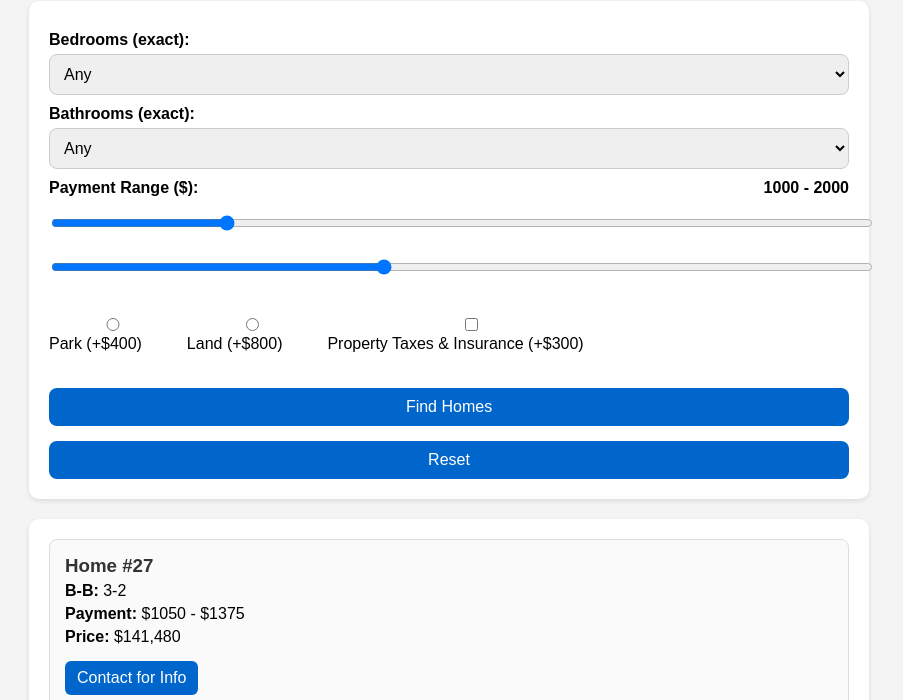
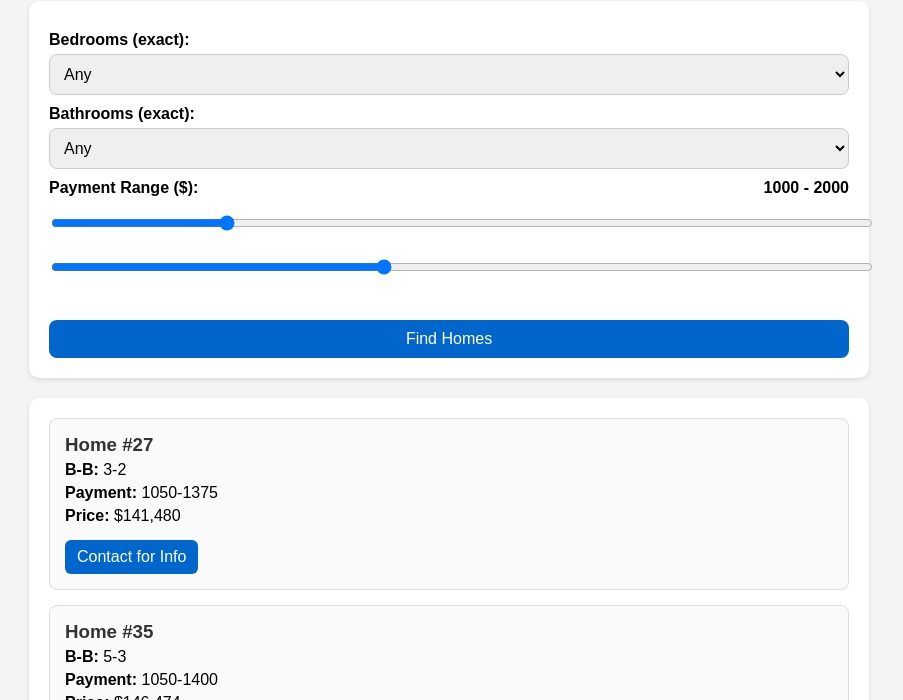
Before and after one commit to FiestaHomes/home-selector, a plain HTML site: page index.html in a window 1280 px wide. Shown: the part 100-800 px from the top of the page, without its empty margins (191-1094 px from the left). Drawn offline with Linux system fonts and the light colour scheme.

Commit message:
Update index.html

```diff
--- a/index.html
+++ b/index.html
@@ -19,8 +19,6 @@ button:hover { background: #004c99; }
 .contact-btn:hover { background:#004c99; }
 .slider-container { margin-bottom: 15px; }
 .slider-label { display:flex; justify-content:space-between; }
-.checkbox-container { margin: 15px 0; }
-.checkbox-container label { display:inline-block; margin-right:15px; font-weight: normal; }
 </style>
 </head>
 <body>
@@ -54,14 +52,7 @@ button:hover { background: #004c99; }
   <input type="range" id="payment-max" min="0" max="5000" value="2000" step="50">
 </div>
 
-  <div class="checkbox-container">
-    <label><input type="radio" name="placement" id="park" value="400" onchange="filterHomes()"> Park (+$400)</label>
-    <label><input type="radio" name="placement" id="land" value="800" onchange="filterHomes()"> Land (+$800)</label>
-    <label><input type="checkbox" id="taxes" value="300" onchange="filterHomes()"> Property Taxes & Insurance (+$300)</label>
-  </div>
-
 <button onclick="filterHomes()">Find Homes</button>
-  <button onclick="resetFilters()">Reset</button>
 </div>
 
 <div class="results" id="results">
@@ -102,20 +93,15 @@ function filterHomes() {
   let maxPayment = parseInt(paymentMax.value);
   if(minPayment > maxPayment) [minPayment, maxPayment] = [maxPayment, minPayment];
 
-  // Add-ons
-  const parkAdd = document.getElementById("park").checked ? 400 : 0;
-  const landAdd = document.getElementById("land").checked ? 800 : 0;
-  const taxesAdd = document.getElementById("taxes").checked ? 300 : 0;
+  const filtered = homes.filter(h => {
+    // Bedrooms filter (exact)
+    let matchBeds = !beds || h.bedrooms === parseInt(beds);
+    // Bathrooms filter (exact)
+    let matchBaths = !baths || h.bathrooms === parseInt(baths);
 
-  const adjustedMin = minPayment + parkAdd + landAdd + taxesAdd;
-  const adjustedMax = maxPayment + parkAdd + landAdd + taxesAdd;
-
-  const filtered = homes.filter(h => {
-    const matchBeds = !beds || h.bedrooms === parseInt(beds);
-    const matchBaths = !baths || h.bathrooms === parseInt(baths);
-
+    // STRICT Payment filter: home must be fully within the selected range
     const [homeMin, homeMax] = h.payment.split("-").map(x => parseInt(x.replace(/[$,]/g,'').trim()));
-    const matchPayment = homeMin >= adjustedMin && homeMax <= adjustedMax;
+    let matchPayment = homeMin >= minPayment && homeMax <= maxPayment;
 
     return matchBeds && matchBaths && matchPayment;
   });
@@ -131,17 +117,12 @@ function filterHomes() {
   }
 
   filtered.forEach(h => {
-    const homeMin = parseInt(h.payment.split("-")[0].replace(/[$,]/g,''));
-    const homeMax = parseInt(h.payment.split("-")[1].replace(/[$,]/g,''));
-    const totalMin = homeMin + parkAdd + landAdd + taxesAdd;
-    const totalMax = homeMax + parkAdd + landAdd + taxesAdd;
-
     const card = document.createElement("div");
     card.className = "home-card";
     card.innerHTML = `
       <h3>Home #${h.number}</h3>
       <p><strong>B-B:</strong> ${h.bedrooms}-${h.bathrooms}</p>
-      <p><strong>Payment:</strong> $${totalMin} - $${totalMax}</p>
+      <p><strong>Payment:</strong> ${h.payment}</p>
       <p><strong>Price:</strong> $${h.price.toLocaleString()}</p>
       <a href="tel:4322257519" class="contact-btn">Contact for Info</a>
     `;
@@ -149,18 +130,6 @@ function filterHomes() {
   });
 }
 
-function resetFilters() {
-  document.getElementById("bedrooms").value = '';
-  document.getElementById("bathrooms").value = '';
-  paymentMin.value = 1000;
-  paymentMax.value = 2000;
-  updatePaymentDisplay();
-  document.getElementById("park").checked = false;
-  document.getElementById("land").checked = false;
-  document.getElementById("taxes").checked = false;
-  filterHomes();
-}
-
 updatePaymentDisplay();
 </script>
 
```
Lines whose indentation alone changed are shown as unchanged.
